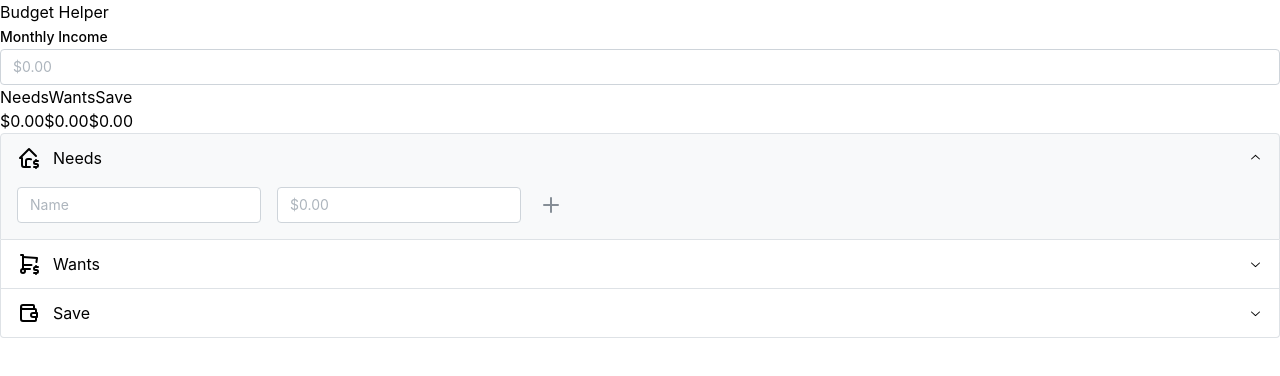
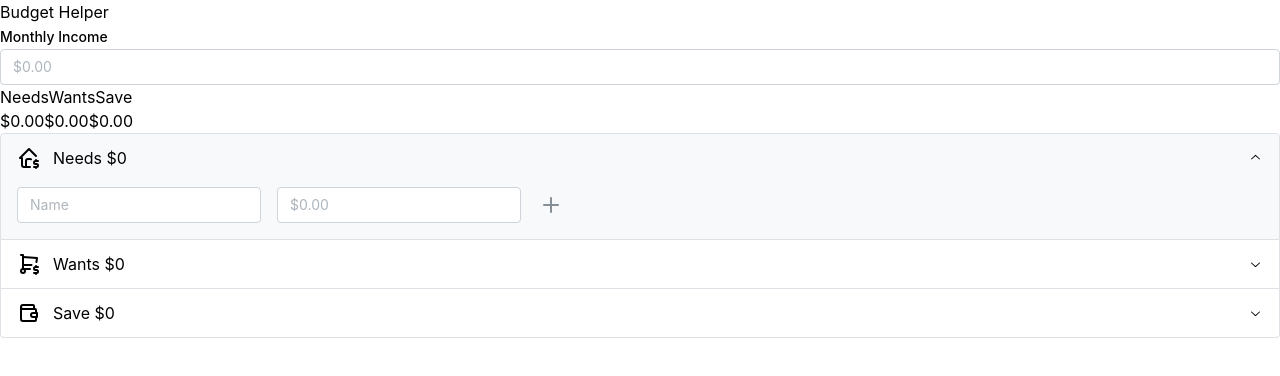
Before and after one commit to IrvinDelgado/budget-helper, a React (Vite) app: page / in a window 1280 px wide. Shown: the top 376 px of the page. Built offline with nearby package versions, Linux system fonts and the light colour scheme.

Commit message:
feat: show total breakdown

```diff
--- a/src/components/BudgetBreakdown/BudgetBreakdown.tsx
+++ b/src/components/BudgetBreakdown/BudgetBreakdown.tsx
@@ -60,6 +60,12 @@ const BudgetBreakdown = () => {
     });
   };
 
+  const totalBreakdownSection = (breakdowns: BudgetBreakdownItemsType[]) => {
+    return breakdowns.reduce((acc, curr) => {
+      return acc + Number(curr.value);
+    }, 0);
+  };
+
   return (
     <Accordion
       variant="contained"
@@ -68,7 +74,9 @@ const BudgetBreakdown = () => {
       classNames={{ root: "pt-4 pr-4 w-full", item: "bg-stone-200" }}
     >
       <Accordion.Item value="needs">
-        <Accordion.Control icon={<HomeIcon />}>Needs</Accordion.Control>
+        <Accordion.Control icon={<HomeIcon />}>
+          Needs ${totalBreakdownSection(needsBreakdown)}
+        </Accordion.Control>
         <Accordion.Panel>
           {needsBreakdown.map((item) => (
             <BudgetBreakdownItems
@@ -91,7 +99,9 @@ const BudgetBreakdown = () => {
         </Accordion.Panel>
       </Accordion.Item>
       <Accordion.Item value="wants">
-        <Accordion.Control icon={<ShoppingCartIcon />}>Wants</Accordion.Control>
+        <Accordion.Control icon={<ShoppingCartIcon />}>
+          Wants ${totalBreakdownSection(wantsBreakdown)}
+        </Accordion.Control>
         <Accordion.Panel>
           {wantsBreakdown.map((item) => (
             <BudgetBreakdownItems
@@ -114,7 +124,9 @@ const BudgetBreakdown = () => {
         </Accordion.Panel>
       </Accordion.Item>
       <Accordion.Item value="save">
-        <Accordion.Control icon={<WalletIcon />}>Save</Accordion.Control>
+        <Accordion.Control icon={<WalletIcon />}>
+          Save ${totalBreakdownSection(savingsBreakdown)}
+        </Accordion.Control>
         <Accordion.Panel>
           {savingsBreakdown.map((item) => (
             <BudgetBreakdownItems
```
